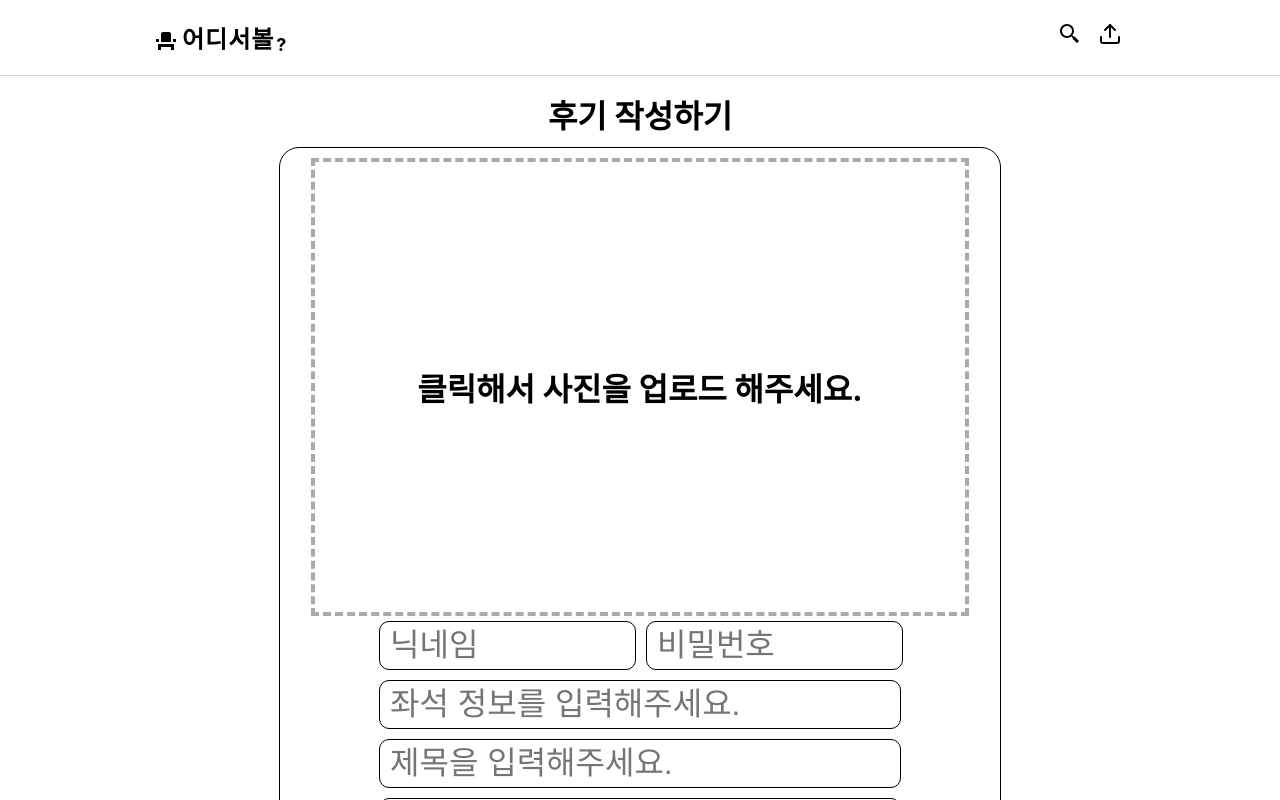
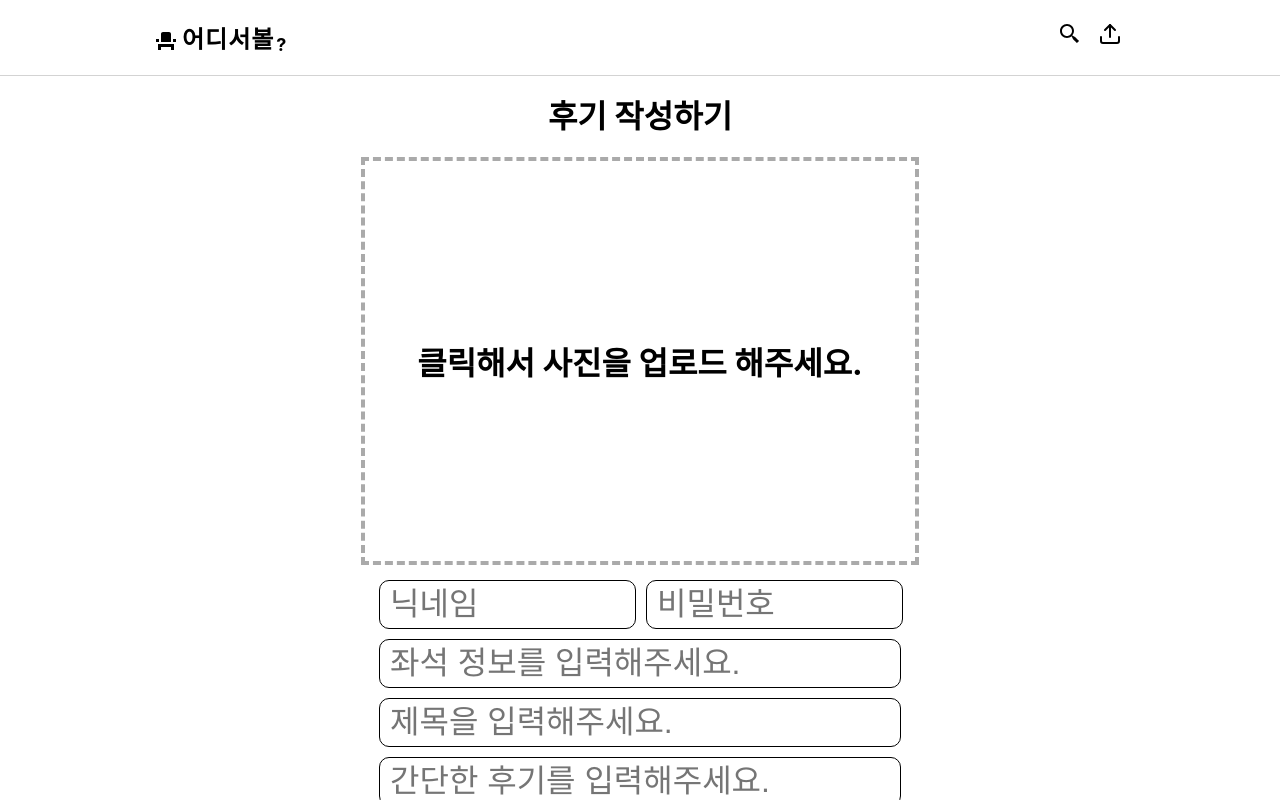
Before and after one commit to OneEpitome/WBProject, a React (Create React App) app in the folder Frontend/wb-project/: page /review-test in a window 1280 px wide. Shown: the top 800 px of the page. Built offline with nearby package versions, Linux system fonts and the light colour scheme.

Commit message:
Modify Style

```diff
--- a/Frontend/wb-project/src/components/Upload/UploadForm.jsx
+++ b/Frontend/wb-project/src/components/Upload/UploadForm.jsx
@@ -10,8 +10,6 @@ const Form = styled.form`
   display: flex;
   flex-direction: column;
   align-items: center;
-  border: 1px solid black;
-  border-radius: 20px;
   padding: 10px;
   width: 700px;
   margin: 10px;
--- a/Frontend/wb-project/src/components/Upload/Uploader.jsx
+++ b/Frontend/wb-project/src/components/Upload/Uploader.jsx
@@ -110,8 +110,9 @@ export default function Uploader({ children, droppable, onHandleChange, type, na
         }} />
       <div
         style={{
-          width: 650,
-          height: 450,
+          width: 550,
+          height: 400,
+          marginBottom: 10,
           border: '4px dashed #aaa',
           display: 'flex',
           justifyContent: 'center',
```
